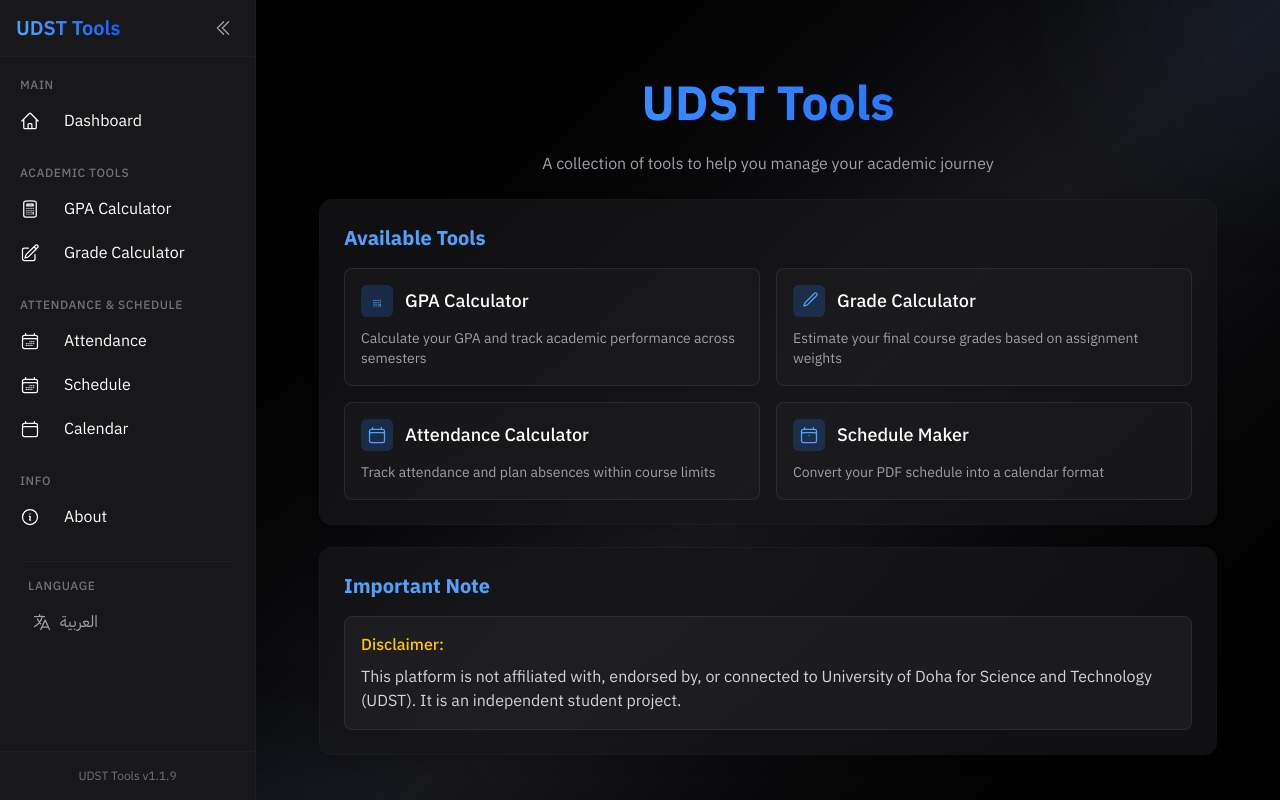
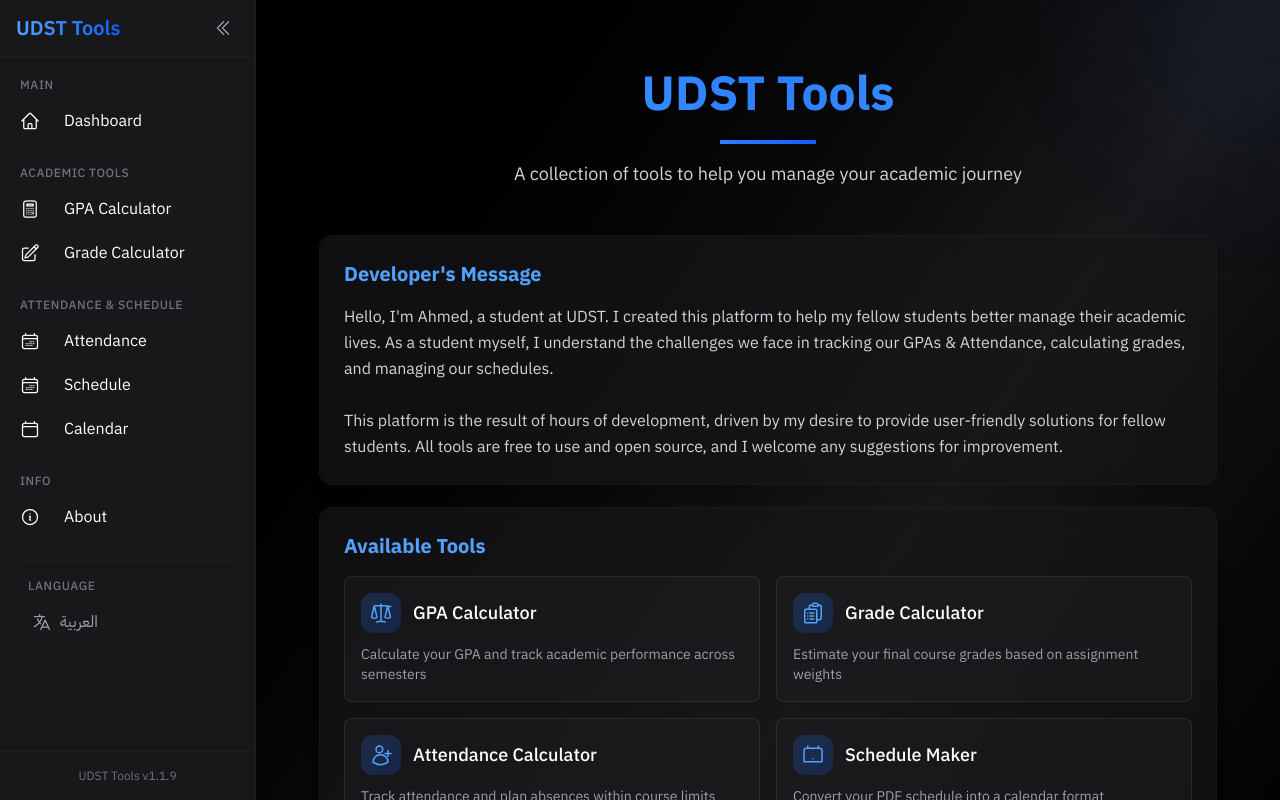
Before and after one commit to Ahmkwj/UDST-Tools, a React (Vite) app: page /ar/about in a window 1280 px wide. Built offline with nearby package versions, Linux system fonts and the light colour scheme.

Commit message:
better about page

```diff
--- a/src/pages/About.tsx
+++ b/src/pages/About.tsx
@@ -1,5 +1,6 @@
 import Card from "../components/ui/Card";
 import Footer from "../components/ui/Footer";
+import PageHeader from "../components/ui/PageHeader";
 import { useLocale } from "../context/LanguageContext";
 
 export default function About() {
@@ -16,35 +17,72 @@
 
         <div className="relative z-10 w-full max-w-4xl mx-auto space-y-6 pt-6 sm:pt-8 pb-12 sm:pb-16">
           {/* Header section */}
-          <div className="text-center mb-2 md:mb-6">
-            <h1 className="text-3xl md:text-4xl lg:text-5xl font-bold bg-gradient-to-r from-blue-400 to-blue-600 bg-clip-text text-transparent mt-4 mb-6">
-              {locale === "ar" ? "أدوات UDST" : "UDST Tools"}
-            </h1>
-            <p className="text-zinc-400 text-sm md:text-base max-w-2xl mx-auto">
-              {locale === "ar"
-                ? "مجموعة من الأدوات لمساعدتك في رحلتك الأكاديمية"
-                : "A collection of tools to help you manage your academic journey"}
-            </p>
-          </div>
+          <PageHeader
+            title={{
+              en: "UDST Tools",
+              ar: "أدوات UDST",
+            }}
+            description={{
+              en: "A collection of tools to help you manage your academic journey",
+              ar: "مجموعة من الأدوات لمساعدتك في رحلتك الأكاديمية",
+            }}
+          />
+
+          {/* Developer's Message */}
+          <Card
+            title={locale === "ar" ? "رسالة المطور" : "Developer's Message"}
+          >
+            <div className="prose prose-invert max-w-none">
+              <p className="text-zinc-300 leading-relaxed">
+                {locale === "ar" ? (
+                  <>
+                    مرحبًا، أنا أحمد، طالب في جامعة UDST. قمت بإنشاء هذه المنصة
+                    لمساعدة زملائي الطلاب في إدارة حياتهم الأكاديمية بشكل أفضل.
+                    كطالب، أدرك التحديات التي نواجهها في تتبع معدلاتنا التراكمية
+                    & الحضور، وحساب درجاتنا، وإدارة جداولنا الدراسية.
+                    <br />
+                    <br />
+                    هذه المنصة هي نتيجة لساعات من العمل والتطوير، مدفوعة برغبتي
+                    في توفير حلول سهلة الاستخدام لزملائي الطلاب. جميع الأدوات
+                    مجانية للاستخدام ومفتوحة المصدر، وأرحب بأي اقتراحات للتحسين.
+                  </>
+                ) : (
+                  <>
+                    Hello, I'm Ahmed, a student at UDST. I created this platform
+                    to help my fellow students better manage their academic
+                    lives. As a student myself, I understand the challenges we
+                    face in tracking our GPAs & Attendance, calculating grades,
+                    and managing our schedules.
+                    <br />
+                    <br />
+                    This platform is the result of hours of development, driven
+                    by my desire to provide user-friendly solutions for fellow
+                    students. All tools are free to use and open source, and I
+                    welcome any suggestions for improvement.
+                  </>
+                )}
+              </p>
+            </div>
+          </Card>
 
           {/* Tools section */}
           <Card title={locale === "ar" ? "الأدوات المتاحة" : "Available Tools"}>
             <div className="grid grid-cols-1 md:grid-cols-2 gap-4">
-              <div className="bg-zinc-800/30 rounded-lg p-4 border border-zinc-700/50">
+              <div className="group bg-zinc-800/30 hover:bg-zinc-800/50 rounded-lg p-4 border border-zinc-700/50 transition-all duration-300">
                 <div className="flex items-center mb-3">
-                  <div className="w-8 h-8 rounded-md bg-blue-500/20 flex items-center justify-center mr-3">
+                  <div className="w-10 h-10 rounded-xl bg-gradient-to-br from-blue-500/20 to-blue-600/20 flex items-center justify-center mr-3 group-hover:scale-110 transition-transform duration-300">
                     <svg
                       xmlns="http://www.w3.org/2000/svg"
                       fill="none"
                       viewBox="0 0 24 24"
                       strokeWidth={1.5}
                       stroke="currentColor"
-                      className="w-5 h-5 text-blue-400"
+                      className="w-6 h-6 text-blue-400"
                     >
                       <path
                         strokeLinecap="round"
                         strokeLinejoin="round"
-                        d="M15.75 15.75V18m-7.5-6.75h.008v.008H8.25v-.008zm0 2.25h.008v.008H8.25V13.5zm0 2.25h.008v.008H8.25v-.008zm0 2.25h.008v.008H8.25V18zm2.498-6.75h.007v.008h-.007v-.008zm0 2.25h.007v.008h-.007V13.5zm0 2.25h.007v.008h-.007v-.008zm0 2.25h.007v.008h-.007V18zm2.504-6.75h.008v.008h-.008v-.008zm0 2.25h.008v.008h-.008V13.5zm0 2.25h.008v.008h-.008v-.008zm0 2.25h.008v.008h-.008V18zm2.498-6.75h.008v.008h-.008v-.008zm0 2.25h.008v.008h-.008V13.5z"
+                        d="M12 3v17.25m0 0c-1.472 0-2.882.265-4.185.75M12 20.25c1.472 0 2.882.265 4.185.75M18.75 4.97A48.416 48.416 0 0012 4.5c-2.291 0-4.545.16-6.75.47m13.5 0c1.01.143 2.01.317 3 .52m-3-.52l2.62 10.726c.122.499-.106 1.028-.589 1.202a5.988 5.988 0 01-2.031.352 5.988 5.988 0 01-2.031-.352c-.483-.174-.711-.703-.59-1.202L18.75 4.97zm-13.5 0l2.62 10.726c.122.499-.106 1.028-.589 1.202a5.989 5.989 0 01-2.031.352 5.989 5.989 0 01-2.031-.352c-.483-.174-.711-.703-.59-1.202L5.25 4.97z"
                       />
                     </svg>
                   </div>
@@ -61,21 +99,21 @@
                 </p>
               </div>
 
-              <div className="bg-zinc-800/30 rounded-lg p-4 border border-zinc-700/50">
+              <div className="group bg-zinc-800/30 hover:bg-zinc-800/50 rounded-lg p-4 border border-zinc-700/50 transition-all duration-300">
                 <div className="flex items-center mb-3">
-                  <div className="w-8 h-8 rounded-md bg-blue-500/20 flex items-center justify-center mr-3">
+                  <div className="w-10 h-10 rounded-xl bg-gradient-to-br from-blue-500/20 to-blue-600/20 flex items-center justify-center mr-3 group-hover:scale-110 transition-transform duration-300">
                     <svg
                       xmlns="http://www.w3.org/2000/svg"
                       fill="none"
                       viewBox="0 0 24 24"
                       strokeWidth={1.5}
                       stroke="currentColor"
-                      className="w-5 h-5 text-blue-400"
+                      className="w-6 h-6 text-blue-400"
                     >
                       <path
                         strokeLinecap="round"
                         strokeLinejoin="round"
-                        d="M16.862 4.487l1.687-1.688a1.875 1.875 0 112.652 2.652L10.582 16.07a4.5 4.5 0 01-1.897 1.13L6 18l.8-2.685a4.5 4.5 0 011.13-1.897l8.932-8.931z"
+                        d="M9 12h3.75M9 15h3.75M9 18h3.75m3 .75H18a2.25 2.25 0 002.25-2.25V6.108c0-1.135-.845-2.098-1.976-2.192a48.424 48.424 0 00-1.123-.08m-5.801 0c-.065.21-.1.433-.1.664 0 .414.336.75.75.75h4.5a.75.75 0 00.75-.75 2.25 2.25 0 00-.1-.664m-5.8 0A2.251 2.251 0 0113.5 2.25H15c1.012 0 1.867.668 2.15 1.586m-5.8 0c-.376.023-.75.05-1.124.08C9.095 4.01 8.25 4.973 8.25 6.108V8.25m0 0H4.875c-.621 0-1.125.504-1.125 1.125v11.25c0 .621.504 1.125 1.125 1.125h9.75c.621 0 1.125-.504 1.125-1.125V9.375c0-.621-.504-1.125-1.125-1.125H8.25zM6.75 12h.008v.008H6.75V12zm0 3h.008v.008H6.75V15zm0 3h.008v.008H6.75V18z"
                       />
                     </svg>
                   </div>
@@ -90,21 +128,21 @@
                 </p>
               </div>
 
-              <div className="bg-zinc-800/30 rounded-lg p-4 border border-zinc-700/50">
+              <div className="group bg-zinc-800/30 hover:bg-zinc-800/50 rounded-lg p-4 border border-zinc-700/50 transition-all duration-300">
                 <div className="flex items-center mb-3">
-                  <div className="w-8 h-8 rounded-md bg-blue-500/20 flex items-center justify-center mr-3">
+                  <div className="w-10 h-10 rounded-xl bg-gradient-to-br from-blue-500/20 to-blue-600/20 flex items-center justify-center mr-3 group-hover:scale-110 transition-transform duration-300">
                     <svg
                       xmlns="http://www.w3.org/2000/svg"
                       fill="none"
                       viewBox="0 0 24 24"
                       strokeWidth={1.5}
                       stroke="currentColor"
-                      className="w-5 h-5 text-blue-400"
+                      className="w-6 h-6 text-blue-400"
                     >
                       <path
                         strokeLinecap="round"
                         strokeLinejoin="round"
-                        d="M6.75 3v2.25M17.25 3v2.25M3 18.75V7.5a2.25 2.25 0 012.25-2.25h13.5A2.25 2.25 0 0121 7.5v11.25m-18 0A2.25 2.25 0 005.25 21h13.5A2.25 2.25 0 0021 18.75m-18 0v-7.5A2.25 2.25 0 015.25 9h13.5A2.25 2.25 0 0121 11.25v7.5"
+                        d="M19 7.5v3m0 0v3m0-3h3m-3 0h-3m-2.25-4.125a3.375 3.375 0 11-6.75 0 3.375 3.375 0 016.75 0zM4 19.235v-.11a6.375 6.375 0 0114.998 0A17.933 17.933 0 0112 21.75c-2.331 0-4.512-.645-6.374-1.766z"
                       />
                     </svg>
                   </div>
@@ -119,21 +157,21 @@
                 </p>
               </div>
 
-              <div className="bg-zinc-800/30 rounded-lg p-4 border border-zinc-700/50">
+              <div className="group bg-zinc-800/30 hover:bg-zinc-800/50 rounded-lg p-4 border border-zinc-700/50 transition-all duration-300">
                 <div className="flex items-center mb-3">
-                  <div className="w-8 h-8 rounded-md bg-blue-500/20 flex items-center justify-center mr-3">
+                  <div className="w-10 h-10 rounded-xl bg-gradient-to-br from-blue-500/20 to-blue-600/20 flex items-center justify-center mr-3 group-hover:scale-110 transition-transform duration-300">
                     <svg
                       xmlns="http://www.w3.org/2000/svg"
                       fill="none"
                       viewBox="0 0 24 24"
                       strokeWidth={1.5}
                       stroke="currentColor"
-                      className="w-5 h-5 text-blue-400"
+                      className="w-6 h-6 text-blue-400"
                     >
                       <path
                         strokeLinecap="round"
                         strokeLinejoin="round"
-                        d="M6.75 3v2.25M17.25 3v2.25M3 18.75V7.5a2.25 2.25 0 012.25-2.25h13.5A2.25 2.25 0 0121 7.5v11.25m-18 0A2.25 2.25 0 005.25 21h13.5A2.25 2.25 0 0021 18.75m-18 0v-7.5A2.25 2.25 0 015.25 9h13.5A2.25 2.25 0 0121 11.25v7.5m-9-6h.008v.008H12v-.008z"
+                        d="M6.75 3v2.25M17.25 3v2.25M3 18.75V7.5a2.25 2.25 0 012.25-2.25h13.5A2.25 2.25 0 0121 7.5v11.25M3 18.75h18M12 15.75h.008v.008H12v-.008z"
                       />
                     </svg>
                   </div>
@@ -145,6 +183,69 @@
                   {locale === "ar"
                     ? "حوّل جدولك من PDF إلى تنسيق التقويم"
                     : "Convert your PDF schedule into a calendar format"}
+                </p>
+              </div>
+            </div>
+          </Card>
+
+          {/* Features Coming Soon */}
+          <Card title={locale === "ar" ? "قريباً" : "Coming Soon"}>
+            <div className="grid grid-cols-1 md:grid-cols-2 gap-4">
+              <div className="group bg-zinc-800/30 hover:bg-zinc-800/50 rounded-lg p-4 border border-zinc-700/50 transition-all duration-300">
+                <div className="flex items-center mb-3">
+                  <div className="w-10 h-10 rounded-xl bg-gradient-to-br from-blue-500/20 to-blue-600/20 flex items-center justify-center mr-3 group-hover:scale-110 transition-transform duration-300">
+                    <svg
+                      xmlns="http://www.w3.org/2000/svg"
+                      fill="none"
+                      viewBox="0 0 24 24"
+                      strokeWidth={1.5}
+                      stroke="currentColor"
+                      className="w-6 h-6 text-blue-400"
+                    >
+                      <path
+                        strokeLinecap="round"
+                        strokeLinejoin="round"
+                        d="M15.75 6a3.75 3.75 0 11-7.5 0 3.75 3.75 0 017.5 0zM4.501 20.118a7.5 7.5 0 0114.998 0A17.933 17.933 0 0112 21.75c-2.676 0-5.216-.584-7.499-1.632z"
+                      />
+                    </svg>
+                  </div>
+                  <h3 className="text-lg font-medium text-white">
+                    {locale === "ar" ? "حسابات المستخدمين" : "User Accounts"}
+                  </h3>
+                </div>
+                <p className="text-sm text-zinc-400">
+                  {locale === "ar"
+                    ? "احفظ تقدمك وخصص تجربتك"
+                    : "Save your progress and personalize your experience"}
+                </p>
+              </div>
+
+              <div className="group bg-zinc-800/30 hover:bg-zinc-800/50 rounded-lg p-4 border border-zinc-700/50 transition-all duration-300">
+                <div className="flex items-center mb-3">
+                  <div className="w-10 h-10 rounded-xl bg-gradient-to-br from-blue-500/20 to-blue-600/20 flex items-center justify-center mr-3 group-hover:scale-110 transition-transform duration-300">
+                    <svg
+                      xmlns="http://www.w3.org/2000/svg"
+                      fill="none"
+                      viewBox="0 0 24 24"
+                      strokeWidth={1.5}
+                      stroke="currentColor"
+                      className="w-6 h-6 text-blue-400"
+                    >
+                      <path
+                        strokeLinecap="round"
+                        strokeLinejoin="round"
+                        d="M7.5 8.25h9m-9 3H12m-9.75 1.51c0 1.6 1.123 2.994 2.707 3.227 1.129.166 2.27.293 3.423.379.35.026.67.21.865.501L12 21l2.755-4.133a1.14 1.14 0 01.865-.501 48.172 48.172 0 003.423-.379c1.584-.233 2.707-1.626 2.707-3.228V6.741c0-1.602-1.123-2.995-2.707-3.228A48.394 48.394 0 0012 3c-2.392 0-4.744.175-7.043.513C3.373 3.746 2.25 5.14 2.25 6.741v6.018z"
+                      />
+                    </svg>
+                  </div>
+                  <h3 className="text-lg font-medium text-white">
+                    {locale === "ar" ? "منتدى الطلاب" : "Student Forum"}
+                  </h3>
+                </div>
+                <p className="text-sm text-zinc-400">
+                  {locale === "ar"
+                    ? "تواصل مع زملائك الطلاب وتبادل الخبرات"
+                    : "Connect with fellow students and share experiences"}
                 </p>
               </div>
             </div>
```
